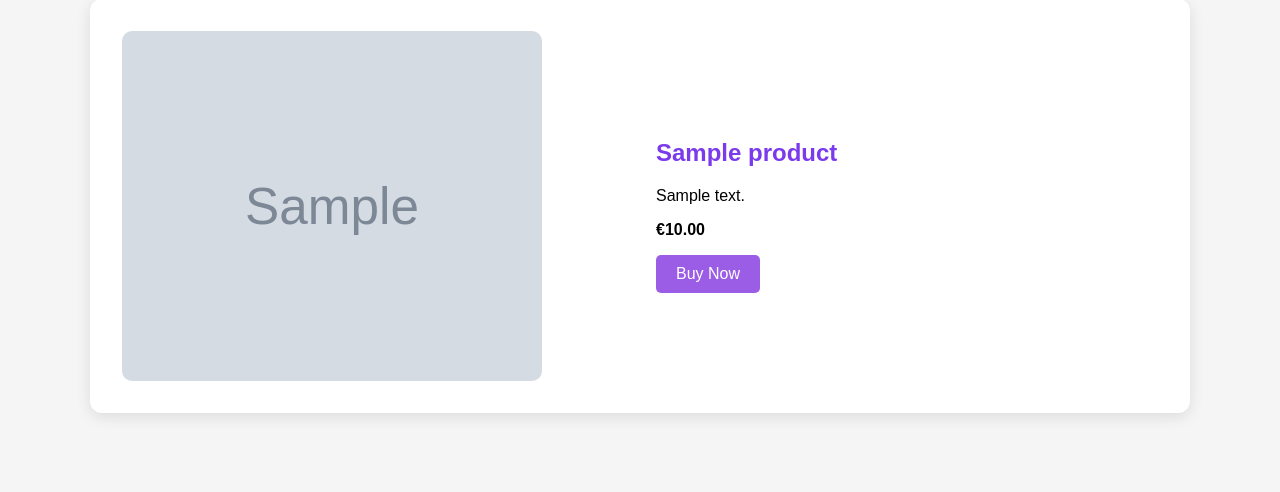
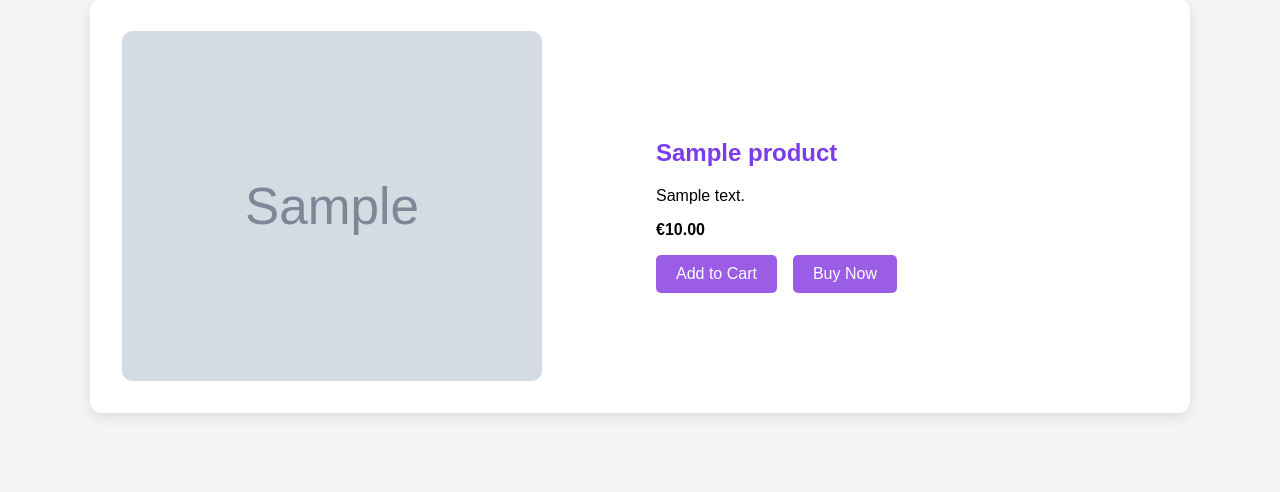
Before and after one commit to vera-com/glow-space, a Django app: page /products/1/ in a window 1280 px wide. Shown: the part 209-701 px from the top of the page. Run offline with Django 5.2, Linux system fonts and the light colour scheme; tables that the repository leaves empty hold one stand-in row (values such as "Sample post"); grey boxes marked "Sample" are stand-in pictures.

Commit message:
Add cart and buy buttons to product page.

```diff
--- a/home/templates/home/product_detail.html
+++ b/home/templates/home/product_detail.html
@@ -7,13 +7,17 @@
             <img src="{{ product.image.url }}" alt="{{ product.name }}">
         {% endif %}
 
-        <div>
+        <div class="product-detail-info">
             <h1>{{ product.name }}</h1>
             <p>{{ product.description }}</p>
             <p><strong>€{{ product.price }}</strong></p>
 
+        <div class="product-actions">
+            <a href="{% url 'add_to_cart' product.id %}" class="buy-btn">Add to Cart</a>
+
             <a href="{% url 'add_to_cart' product.id %}" class="buy-btn">Buy Now</a>
         </div>
     </div>
+    </div>
 </section>
 {% endblock %}
--- a/home/views.py
+++ b/home/views.py
@@ -271,5 +271,7 @@ def create_checkout_session(request):
 
 @login_required
 def checkout_success(request):
-    messages.success(request, "Payment successful. Thank you for your order.")
+    cart = Cart.objects.get(user=request.user)
+    cart.items.all().delete()
+    messages.success(request, "Payment successful. Thank you for your order!")
     return render(request, "home/checkout_success.html")
--- a/static/css/style.css
+++ b/static/css/style.css
@@ -635,6 +635,19 @@ nav {
     border-radius: 10px;
 }
 
+.product-actions {
+    display: flex;
+    gap: 1rem;
+    margin-top: 1rem;
+    flex-wrap: wrap;
+}
+
+
+.product-actions .buy-btn {
+    text-align: center;
+}
+
+
 /* ======================
     Cart Page
 ====================== */
```
